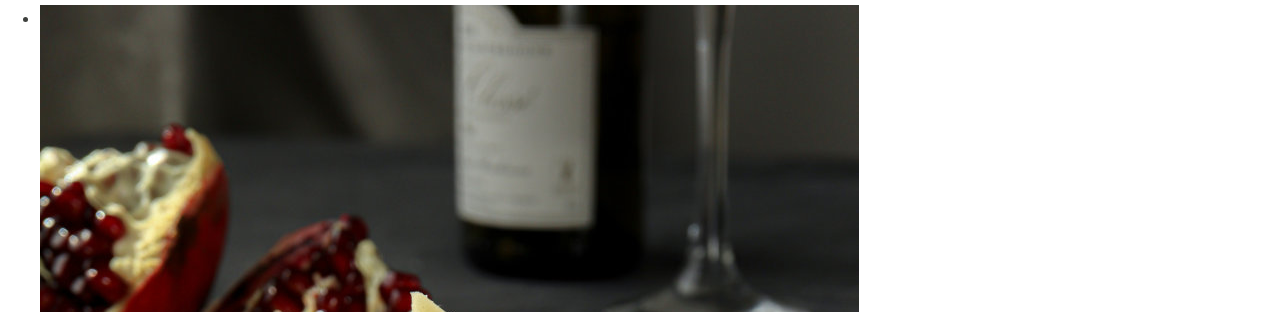
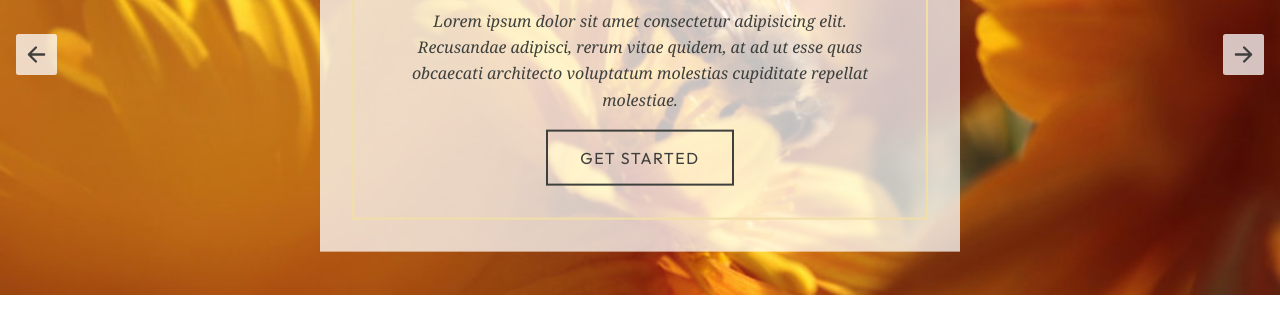
Before and after one commit to angelajholden/hilltop-landing-page, a plain HTML site: page index.html in a window 1280 px wide. Shown: the part 270-582 px from the top of the page. Drawn offline with Linux system fonts and the light colour scheme.

Commit message:
styles for the slider and header

```diff
--- a/index.html
+++ b/index.html
@@ -98,10 +98,18 @@
 					<p>Lorem ipsum dolor sit amet consectetur adipisicing elit. Recusandae adipisci, rerum vitae quidem, at ad ut esse quas obcaecati architecto voluptatum molestias cupiditate repellat molestiae.</p>
 					<p><a class="button" href="#">Get Started</a></p>
 				</div>
+				<div class="slider_controls">
+					<button aria-label="Next Slide" class="slider_next">
+						<svg aria-hidden="true" xmlns="http://www.w3.org/2000/svg" class="ionicon" viewBox="0 0 512 512"><path fill="none" stroke="" stroke-linecap="round" stroke-linejoin="round" stroke-width="48" d="M268 112l144 144-144 144M392 256H100" /></svg>
+					</button>
+					<button aria-label="Previous Slide" class="slider_previous">
+						<svg aria-hidden="true" xmlns="http://www.w3.org/2000/svg" class="ionicon" viewBox="0 0 512 512"><path fill="none" stroke="" stroke-linecap="round" stroke-linejoin="round" stroke-width="48" d="M244 400L100 256l144-144M120 256h292" /></svg>
+					</button>
+				</div>
 				<ul>
 					<li class="slider_item">
 						<figure class="image">
-							<img src="images/aliona-gumeniuk-jeAjT87nbjM-unsplash.jpg" alt="unplash alt text" />
+							<img src="images/ibrahim-ozdemir-rRDHlkSyoxY-unsplash.jpg" alt="unplash alt text" />
 						</figure>
 					</li>
 				</ul>
--- a/style.css
+++ b/style.css
@@ -69,13 +69,39 @@ p:last-of-type {
 	width: 1px;
 }
 
+/* <a> elements styled like buttons */
+.button {
+	font-family: "Outfit", sans-serif;
+	font-style: normal;
+	padding: 1rem 2rem;
+	margin: 0;
+	border: 2px solid var(--black);
+	background-color: transparent;
+	color: var(--black);
+	text-decoration: none;
+	text-transform: uppercase;
+	letter-spacing: 1.5px;
+	transition: background-color 300ms ease-in-out, color 300ms ease-in-out;
+}
+
+.button:hover,
+.button:active,
+.button:focus {
+	background-color: var(--black);
+	color: var(--white);
+}
+
 /* Header */
 .header {
+	position: sticky;
+	inset: 0;
 	display: flex;
 	flex-flow: row nowrap;
 	justify-content: space-around;
 	align-items: center;
 	padding: 1rem;
+	background-color: var(--white);
+	z-index: 1;
 }
 
 .primary-logo {
@@ -238,3 +264,131 @@ p:last-of-type {
 	margin: auto;
 	stroke: var(--black);
 }
+
+/* Slider */
+.slider {
+	position: relative;
+	z-index: 0;
+}
+
+.slider_content {
+	position: absolute;
+	top: 50%;
+	left: 50%;
+	transform: translate(-50%, -50%);
+	width: 40rem;
+	max-width: 100%;
+	padding: 5rem;
+	margin: auto;
+	text-align: center;
+	background-color: rgba(255, 255, 255, 0.75);
+	z-index: 2;
+}
+
+.slider_content::after {
+	content: "";
+	position: absolute;
+	top: 2rem;
+	left: 2rem;
+	width: calc(100% - 4rem);
+	height: calc(100% - 4rem);
+	border: 2px solid var(--yellow);
+	pointer-events: none;
+}
+
+.slider_content p {
+	font-family: Georgia, "Times New Roman", Times, serif;
+	font-style: italic;
+	margin: 0 0 2rem;
+}
+
+.slider_content p:last-of-type {
+	margin: 0;
+}
+
+.slider_heading {
+	margin: 0 0 1rem;
+	text-transform: uppercase;
+	letter-spacing: 1.5px;
+	font-size: clamp(1.25rem, 3vw, 2rem);
+}
+
+.slider_controls {
+	position: absolute;
+	inset: 0;
+	width: 100%;
+	height: auto;
+	padding: 0 1rem;
+	aspect-ratio: 8 / 3;
+	display: flex;
+	flex-flow: row nowrap;
+	justify-content: space-between;
+	align-items: center;
+	z-index: 1;
+}
+
+.slider_next,
+.slider_previous {
+	cursor: pointer;
+	border: 0;
+	border-radius: 2.5px;
+	padding: 0.5rem;
+	background-color: rgba(255, 255, 255, 0.75);
+	transition: background-color 300ms ease-in-out;
+}
+
+.slider_next:hover,
+.slider_next:active,
+.slider_next:focus,
+.slider_previous:hover,
+.slider_previous:active,
+.slider_previous:focus {
+	background-color: var(--black);
+}
+
+.slider_next svg,
+.slider_previous svg {
+	display: block;
+	width: 25px;
+	height: 25px;
+	stroke: var(--black);
+	transition: stroke 300ms ease-in-out;
+}
+
+.slider_next:hover > svg,
+.slider_next:active > svg,
+.slider_next:focus > svg,
+.slider_previous:hover > svg,
+.slider_previous:active > svg,
+.slider_previous:focus > svg {
+	stroke: var(--white);
+}
+
+.slider_next {
+	order: 2;
+}
+
+.slider_previous {
+	order: 1;
+}
+
+.slider ul {
+	margin: 0;
+	padding: 0;
+	list-style-type: none;
+	width: 100%;
+	height: auto;
+}
+
+.slider .image {
+	margin: 0;
+	width: 100%;
+	height: auto;
+	aspect-ratio: 8 / 3;
+}
+
+.slider img {
+	width: 100%;
+	height: 100%;
+	object-fit: cover;
+}
```
Also changed, not shown: svg/arrow-back-outline.svg (added).
